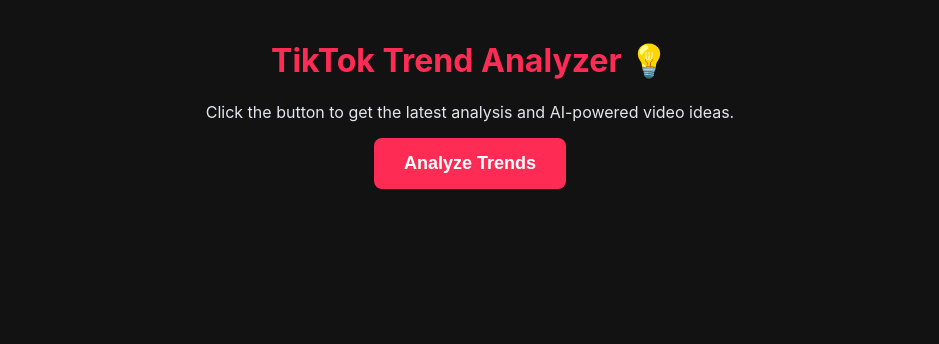
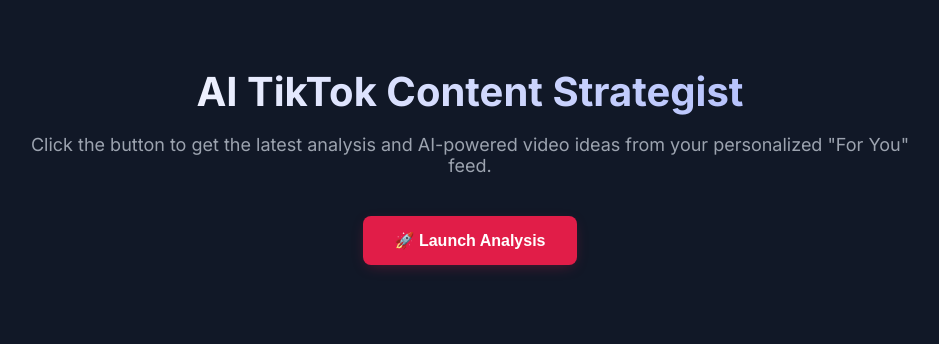
Before and after one commit to victorolivo24/tiktok-trend-analyzer, a Flask app: page / in a window 1280 px wide. Shown: the top 344 px of the page, without its empty margins (170-1109 px from the left). Run offline with Flask 3, Linux system fonts and the light colour scheme; parts of the project's set-up code (start-up, migrations or seed data) failed here and were passed over.

Commit message:
update html for better design

```diff
--- a/templates/index.html
+++ b/templates/index.html
@@ -3,43 +3,172 @@
 <head>
     <meta charset="UTF-8">
     <meta name="viewport" content="width=device-width, initial-scale=1.0">
-    <title>TikTok Trend Analyzer</title>
+    <title>AI TikTok Trend Analyzer</title>
+    <link rel="preconnect" href="https://fonts.googleapis.com">
+    <link rel="preconnect" href="https://fonts.gstatic.com" crossorigin>
+    <link href="https://fonts.googleapis.com/css2?family=Inter:wght@400;500;600;700&display=swap" rel="stylesheet">
     <style>
-        body { font-family: -apple-system, BlinkMacSystemFont, 'Segoe UI', Roboto, Helvetica, Arial, sans-serif; background-color: #121212; color: #e4e6eb; text-align: center; margin: 0; padding: 20px;}
-        h1 { color: #fe2c55; }
-        button { background-color: #fe2c55; color: white; border: none; padding: 15px 30px; font-size: 18px; font-weight: bold; border-radius: 8px; cursor: pointer; transition: background-color 0.2s; }
-        button:hover { background-color: #e41d42; }
-        button:disabled { background-color: #555; cursor: not-allowed; }
-        #results-container { text-align: left; max-width: 800px; margin: 40px auto; background-color: #1c1c1c; padding: 20px; border-radius: 8px; }
-        h2 { border-bottom: 2px solid #fe2c55; padding-bottom: 5px; }
+        :root {
+            --dark-bg: #111827;
+            --light-bg: #1F2937;
+            --card-bg: #374151;
+            --primary-accent: #E11D48; /* A vibrant pink/red */
+            --primary-accent-hover: #BE123C;
+            --text-primary: #F9FAFB;
+            --text-secondary: #9CA3AF;
+        }
+
+        body {
+            font-family: 'Inter', -apple-system, BlinkMacSystemFont, 'Segoe UI', Roboto, Helvetica, Arial, sans-serif;
+            background-color: var(--dark-bg);
+            color: var(--text-primary);
+            text-align: center;
+            margin: 0;
+            padding: 40px 20px;
+        }
+
+        .container {
+            max-width: 900px;
+            margin: 0 auto;
+        }
+
+        h1 {
+            font-size: 2.5rem;
+            font-weight: 700;
+            background: linear-gradient(90deg, #fff, #A5B4FC);
+            -webkit-background-clip: text;
+            -webkit-text-fill-color: transparent;
+            margin-bottom: 1rem;
+        }
+
+        p.subtitle {
+            font-size: 1.125rem;
+            color: var(--text-secondary);
+            margin-bottom: 2.5rem;
+        }
+
+        button {
+            background-color: var(--primary-accent);
+            color: white;
+            border: none;
+            padding: 15px 32px;
+            font-size: 1rem;
+            font-weight: 600;
+            border-radius: 8px;
+            cursor: pointer;
+            transition: all 0.3s ease;
+            box-shadow: 0 4px 15px -5px rgba(225, 29, 72, 0.4);
+        }
+
+        button:hover {
+            background-color: var(--primary-accent-hover);
+            transform: translateY(-2px);
+            box-shadow: 0 6px 20px -5px rgba(225, 29, 72, 0.5);
+        }
+
+        button:disabled {
+            background-color: #374151;
+            cursor: not-allowed;
+            transform: translateY(0);
+            box-shadow: none;
+        }
+
+        #results-container {
+            opacity: 0;
+            transform: translateY(20px);
+            transition: opacity 0.5s ease, transform 0.5s ease;
+            margin-top: 40px;
+        }
+
+        #results-container.visible {
+            opacity: 1;
+            transform: translateY(0);
+        }
+
+        .grid {
+            display: grid;
+            grid-template-columns: 1fr 1fr;
+            gap: 2rem;
+            text-align: left;
+            margin-bottom: 2rem;
+        }
+
+        .results-card {
+            background-color: var(--light-bg);
+            padding: 24px;
+            border-radius: 12px;
+            border: 1px solid #374151;
+        }
+
+        h2 {
+            border-bottom: 1px solid var(--card-bg);
+            padding-bottom: 10px;
+            margin-top: 0;
+            font-size: 1.25rem;
+            font-weight: 600;
+        }
+
         ul { list-style-type: none; padding: 0; }
-        li { background-color: #2c2c2c; margin-bottom: 8px; padding: 10px; border-radius: 4px; }
-        pre { white-space: pre-wrap; word-wrap: break-word; text-align: left; background-color: #2c2c2c; padding: 15px; border-radius: 4px; font-family: monospace; }
-        .hidden { display: none; }
+        li {
+            background-color: var(--card-bg);
+            margin-bottom: 8px;
+            padding: 12px;
+            border-radius: 6px;
+            font-size: 0.9rem;
+            transition: background-color 0.2s ease;
+        }
+        li:hover { background-color: #4B5563; }
+
+        pre {
+            white-space: pre-wrap;
+            word-wrap: break-word;
+            text-align: left;
+            background-color: var(--light-bg);
+            padding: 20px;
+            border-radius: 12px;
+            font-family: 'Courier New', Courier, monospace;
+            font-size: 0.9rem;
+            line-height: 1.6;
+            border: 1px solid #374151;
+        }
+
+        #loading-message h2, #error-message h2 {
+            font-size: 1.2rem;
+            color: var(--text-secondary);
+        }
     </style>
 </head>
 <body>
-    <h1>TikTok Trend Analyzer 💡</h1>
-    <p>Click the button to get the latest analysis and AI-powered video ideas.</p>
-    <button id="analyze-btn">Analyze Trends</button>
+    <div class="container">
+        <h1>AI TikTok Content Strategist</h1>
+        <p class="subtitle">Click the button to get the latest analysis and AI-powered video ideas from your personalized "For You" feed.</p>
+        <button id="analyze-btn">🚀 Launch Analysis</button>
 
-    <div id="results-container" class="hidden">
-        <div id="loading-message">
-            <h2>⚙️ Running analysis... This may take a few minutes as the scraper works. Please wait.</h2>
+        <div id="results-container">
+            <div id="loading-message" style="display: none;">
+                <h2>⚙️ Running analysis... This may take a minute. The AI is thinking!</h2>
             </div>
-        <div id="results-content" class="hidden">
+
+            <div id="results-content" style="display: none;">
+                <div class="grid">
+                    <div class="results-card">
                         <h2>🏆 Top Hashtags</h2>
                         <ul id="hashtags-list"></ul>
-
+                    </div>
+                    <div class="results-card">
                         <h2>🔑 Top Keywords</h2>
                         <ul id="keywords-list"></ul>
-
-            <h2>🤖 AI Recommendations</h2>
+                    </div>
+                </div>
+                <div class="results-card">
+                    <h2>🤖 AI-Generated Recommendations</h2>
                     <pre id="ai-recs"></pre>
                 </div>
-        <div id="error-message" class="hidden">
-            <h2>❌ An Error Occurred</h2>
+            </div>
+
+            <div id="error-message" style="display: none;">
                 <pre id="error-text"></pre>
+            </div>
         </div>
     </div>
 
@@ -51,28 +180,29 @@
         const errorMessage = document.getElementById('error-message');
 
         analyzeBtn.addEventListener('click', () => {
-            // Disable button and show loading message
             analyzeBtn.disabled = true;
             analyzeBtn.innerText = 'Analyzing...';
-            resultsContainer.classList.remove('hidden');
-            loadingMessage.classList.remove('hidden');
-            resultsContent.classList.add('hidden');
-            errorMessage.classList.add('hidden');
+            resultsContainer.classList.add('visible');
+            loadingMessage.style.display = 'block';
+            resultsContent.style.display = 'none';
+            errorMessage.style.display = 'none';
 
-            // Call the backend API
             fetch('/run-analysis')
-                .then(response => response.json())
+                .then(response => {
+                    if (!response.ok) {
+                        throw new Error('Network response was not ok');
+                    }
+                    return response.json();
+                })
                 .then(data => {
-                    loadingMessage.classList.add('hidden');
+                    loadingMessage.style.display = 'none';
 
                     if (data.error) {
-                        // Display error message
                         document.getElementById('error-text').innerText = data.error;
-                        errorMessage.classList.remove('hidden');
+                        errorMessage.style.display = 'block';
                     } else {
-                        // Populate results
                         const hashtagsList = document.getElementById('hashtags-list');
-                        hashtagsList.innerHTML = ''; // Clear previous results
+                        hashtagsList.innerHTML = '';
                         data.hashtags.forEach(item => {
                             const li = document.createElement('li');
                             li.innerText = `${item[0]}: ${item[1]} times`;
@@ -89,19 +219,18 @@
 
                         document.getElementById('ai-recs').innerText = data.ai_recs;
 
-                        resultsContent.classList.remove('hidden');
+                        resultsContent.style.display = 'block';
                     }
                 })
                 .catch(error => {
                     console.error('Error:', error);
-                    loadingMessage.classList.add('hidden');
-                    document.getElementById('error-text').innerText = 'A critical error occurred. Check the terminal for more details.';
-                    errorMessage.classList.remove('hidden');
+                    loadingMessage.style.display = 'none';
+                    document.getElementById('error-text').innerText = 'A critical error occurred. Please check the terminal running the Flask app for more details.';
+                    errorMessage.style.display = 'block';
                 })
                 .finally(() => {
-                    // Re-enable button
                     analyzeBtn.disabled = false;
-                    analyzeBtn.innerText = 'Analyze Trends';
+                    analyzeBtn.innerText = '🚀 Launch Analysis';
                 });
         });
     </script>
```
Also changed, not shown: tiktok_final_insights.csv (+25 -25 lines). Lines whose indentation alone changed are shown as unchanged.
